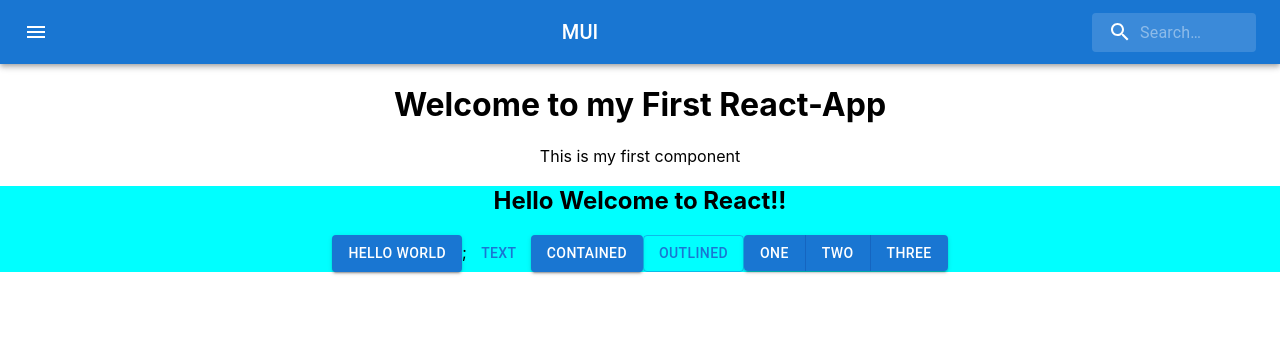
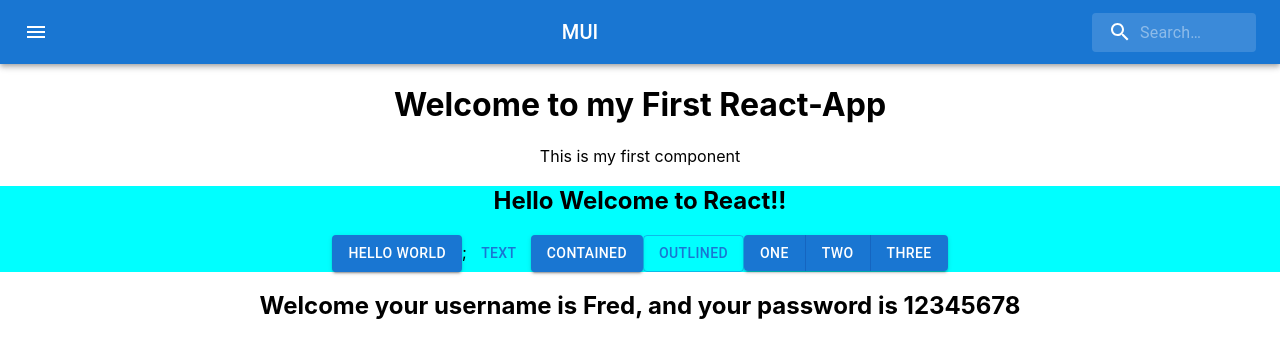
Before and after one commit to frediic/booking-app, a React (Create React App) app: page / in a window 1280 px wide. Shown: the top 358 px of the page. Built offline with nearby package versions, Linux system fonts and the light colour scheme.

Commit message:
added welcomeJS

```diff
--- a/src/App.js
+++ b/src/App.js
@@ -2,6 +2,7 @@ import logo from "./logo.svg";
 import "./App.css";
 import Greeting from "./Greeting";
 import Nav from "./Nav";
+import Welcome from "./shared/Welcome";
 function App() {
   return (
     <div className="App">
@@ -9,6 +10,7 @@ function App() {
       <h1>Welcome to my First React-App</h1>
       <p>This is my first component</p>
       <Greeting />
+      <Welcome name="Fred" password="12345678" />
     </div>
   );
 }
--- /dev/null
+++ b/src/shared/Welcome.js
@@ -0,0 +1,14 @@
+import React from "react";
+
+function Welcome(props) {
+  return (
+    <div>
+      <h2>
+        Welcome your username is {props.name}, and your password is{" "}
+        {props.password}
+      </h2>
+    </div>
+  );
+}
+
+export default Welcome;
```
